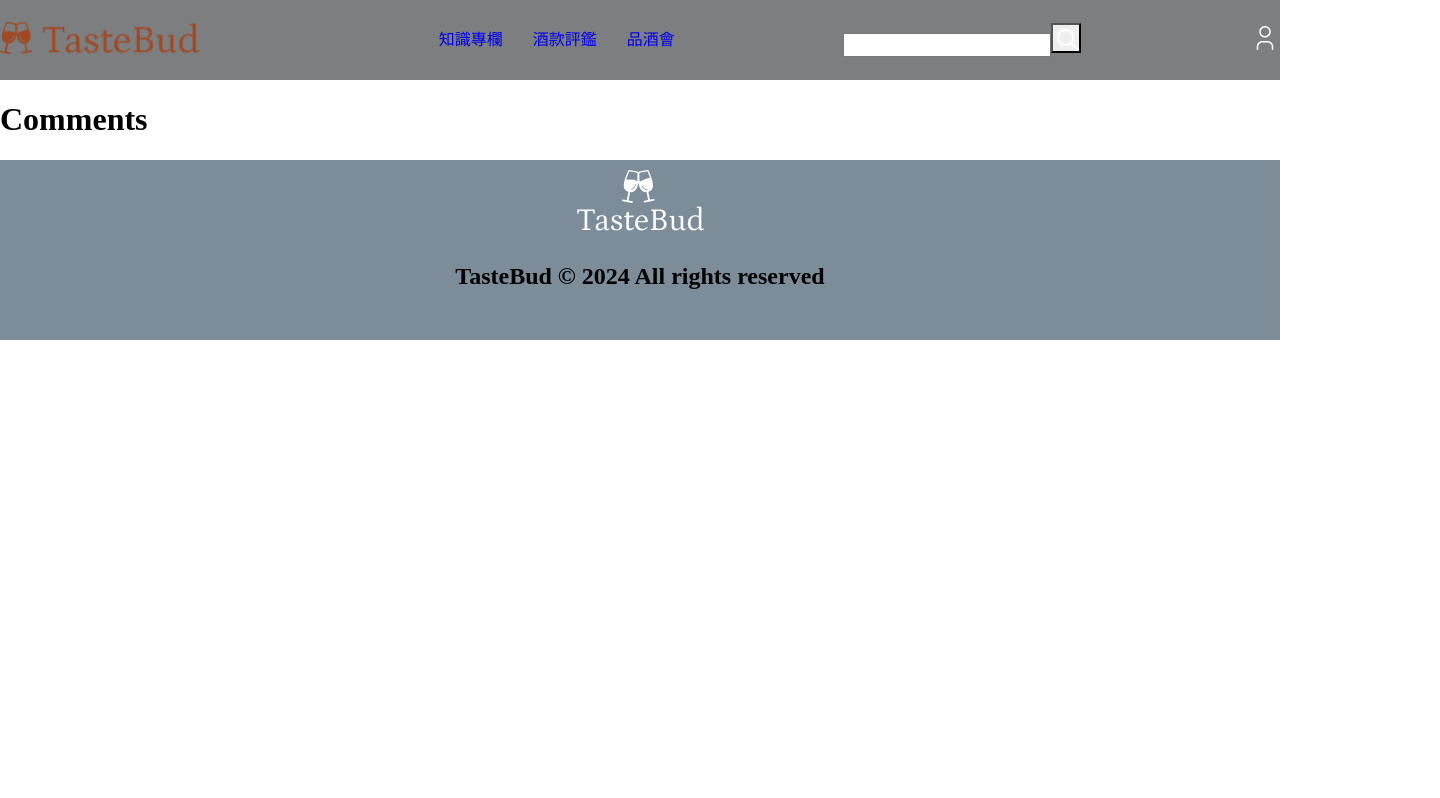
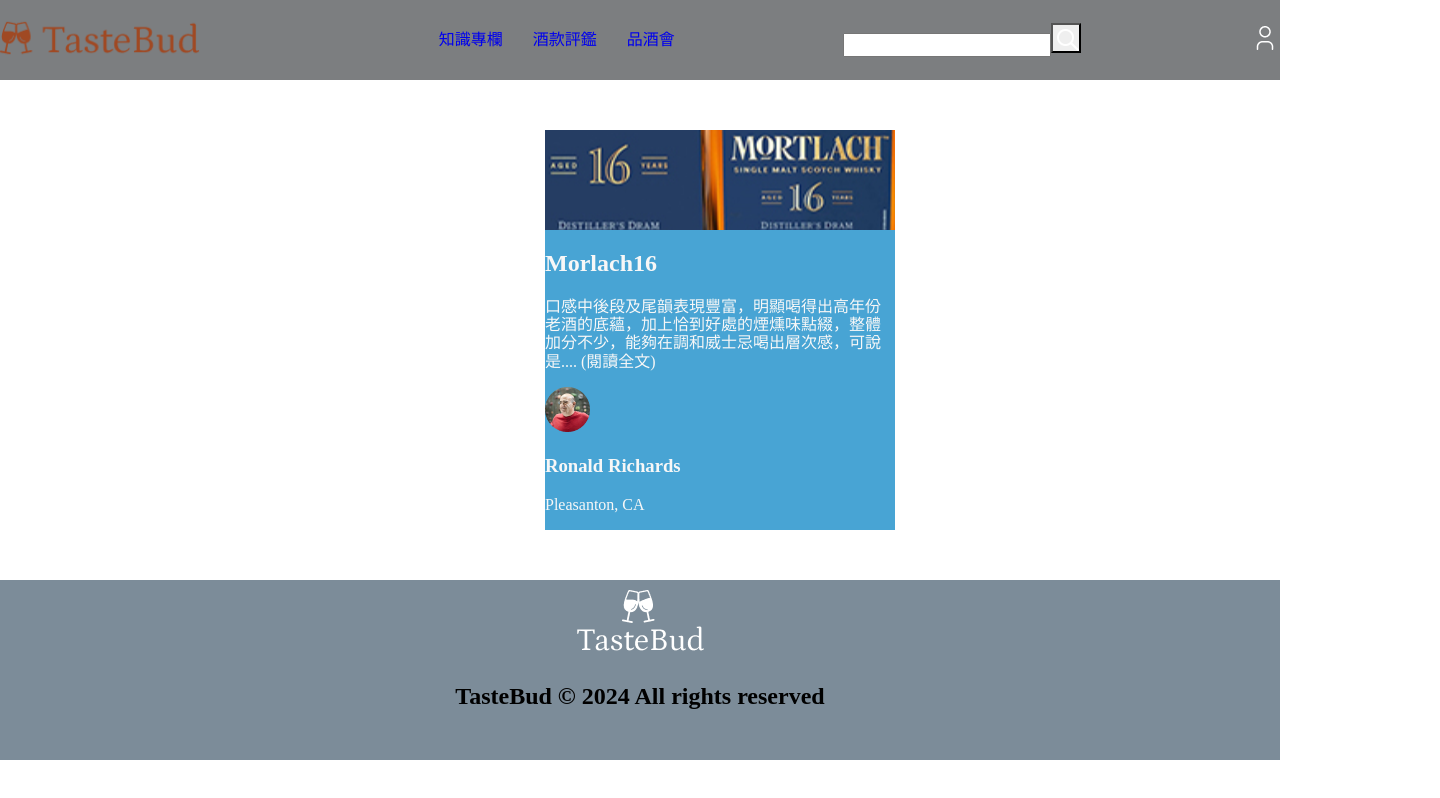
Before and after one commit to Tesiadyn/TasteBud, a React (Vite) app: page /comments in a window 1280 px wide. Shown: the whole page, 1440 px wide, since content can reach past the window. Built offline with nearby package versions, Linux system fonts and the light colour scheme.

Commit message:
feat(comments): added basic layout of comments page

```diff
--- a/src/pages/Comments/Comments.tsx
+++ b/src/pages/Comments/Comments.tsx
@@ -1,5 +1,50 @@
+import {
+  Container,
+  Wrapper,
+  Card,
+  CardImgDiv,
+  CardInfoDiv,
+  CardInfos,
+  CardInfoTitle,
+  CardInfoScore,
+  CardInfoStar,
+  CardInfoText,
+  AuthorInfoDiv,
+  AuthorInfoImg,
+  AuthorInfoTitle,
+  AuthorInfoRegion,
+} from "./CommentsStyle.tsx";
+import AuthorImage from "../../assets/Author1.png";
+{
+  /* <Card to={`/products/${id}`}> */
+}
 const Comments = () => {
-    return <h1>Comments</h1>;
-  };
+  return (
+    <Container>
+      <Wrapper>
+        <Card to={`/products/1`}>
+          <CardImgDiv />
+          <CardInfoDiv>
+            <CardInfos>
+              <CardInfoTitle>Morlach16</CardInfoTitle>
+              <CardInfoScore>
+                <CardInfoStar></CardInfoStar>
+              </CardInfoScore>
+              <CardInfoText>
+                口感中後段及尾韻表現豐富，明顯喝得出高年份老酒的底蘊，加上恰到好處的煙燻味點綴，整體加分不少，能夠在調和威士忌喝出層次感，可說是....
+                (閱讀全文)
+              </CardInfoText>
+            </CardInfos>
+          </CardInfoDiv>
+          <AuthorInfoDiv>
+            <AuthorInfoImg src={AuthorImage} />
+            <AuthorInfoTitle>Ronald Richards</AuthorInfoTitle>
+            <AuthorInfoRegion>Pleasanton, CA</AuthorInfoRegion>
+          </AuthorInfoDiv>
+        </Card>
+      </Wrapper>
+    </Container>
+  );
+};
 
-  export default Comments;
+export default Comments;
--- /dev/null
+++ b/src/pages/Comments/CommentsStyle.tsx
@@ -0,0 +1,62 @@
+import styled from "styled-components";
+import Morlach from "../../assets/Morlach-16y.png"
+import { Link } from "react-router-dom";
+
+export const Container = styled.div`
+    width: 1440px;
+`
+export const Wrapper = styled.div`
+    width: 100%;
+    margin: 50px auto;
+    display: flex;
+    justify-content: center;
+`
+export const Card = styled(Link)`
+    width: 350px;
+    height: 400px;
+    background-color: #48a4d4;
+    display: flex;
+    flex-direction: column;
+    text-decoration: none;
+    color: #f7f7f7;
+`
+export const CardImgDiv = styled.div`
+    width: 100%;
+    height: 50%;
+    background-image: url(${Morlach});
+    background-position: center;
+`
+// export const CardImg = styled.img`
+//     width: 100%;
+//     height: 100%;
+// `
+export const CardInfoDiv = styled.div`
+
+`
+export const CardInfos = styled.div`
+
+`
+export const CardInfoTitle = styled.h2`
+
+`
+export const CardInfoScore = styled.div`
+
+`
+export const CardInfoStar = styled.div`
+
+`
+export const CardInfoText = styled.p`
+
+`
+export const AuthorInfoDiv = styled.div`
+
+`
+export const AuthorInfoImg = styled.img`
+
+`
+export const AuthorInfoTitle = styled.h3`
+
+`
+export const AuthorInfoRegion = styled.p`
+
+`
```
Also changed, not shown: src/assets/Author1.png (added), src/assets/Morlach-16y.png (added).
